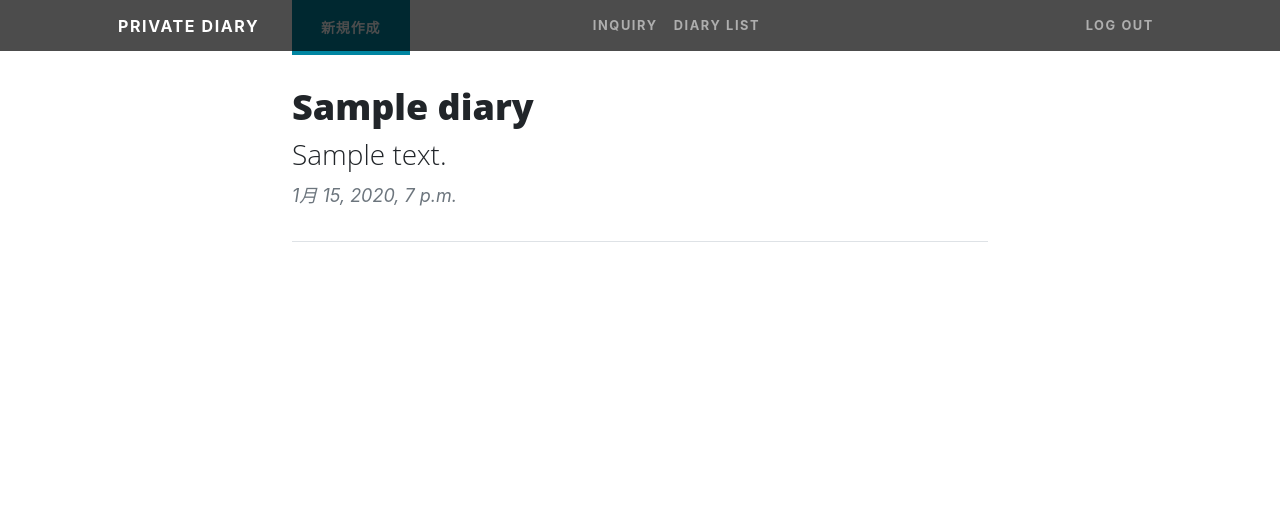
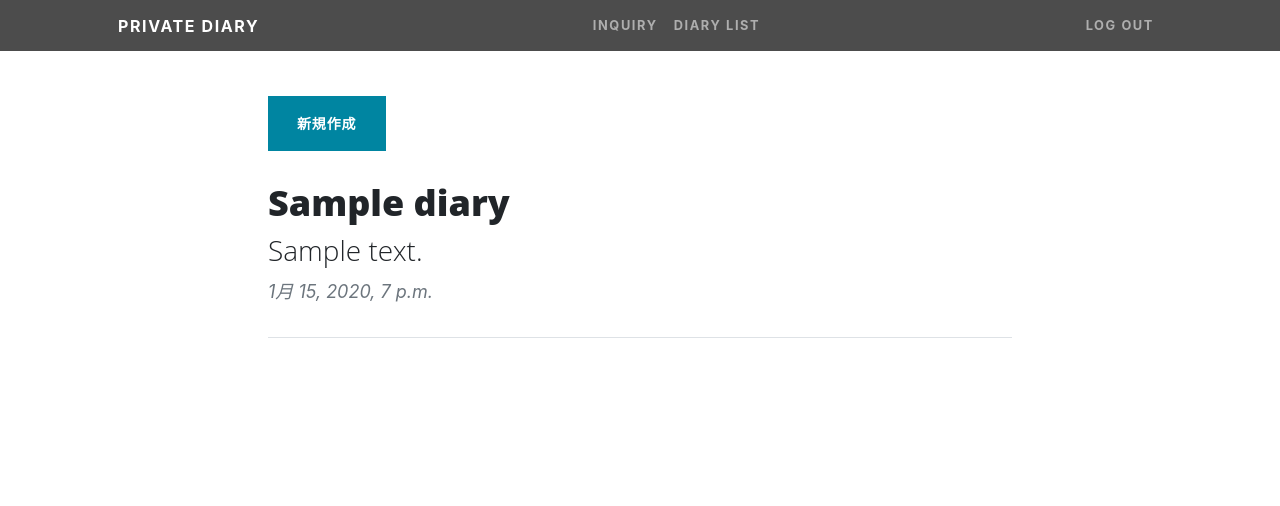
Before and after one commit to takaedakiribasami/django_exer, a Django app: page /diary-list/ in a window 1280 px wide. Shown: the top 506 px of the page. Run offline with Django 3.2, Linux system fonts and the light colour scheme; a user stored in the database is signed in; tables that the repository leaves empty hold one stand-in row (values such as "Sample post"); some libraries are stand-ins or nearby versions.

Commit message:
20211125 templateを修正

```diff
--- a/diary/templates/diary_create.html
+++ b/diary/templates/diary_create.html
@@ -1,10 +1,7 @@
 {% extends 'base.html' %}
 {% load static %}
-
 {% block title %}日記作成 | Private Diary{% endblock %}
-
 {% block active_diary_list %}active{% endblock %}
-
 {% block contents %}
 <div class="container">
     <div class="row">
@@ -12,7 +9,7 @@
             <form method="POST" enctype='multipart/form-data'>
                 {% csrf_token %}
                 <table class="table">
-                    {{ forms.as_table }}
+                    {{ form.as_table }}
                 </table>
                 <button class="btn btn-primary" type="submit">作成</button>
             </form>
--- a/diary/templates/diary_delete.html
+++ b/diary/templates/diary_delete.html
@@ -1,10 +1,7 @@
 {% extends 'base.html' %}
 {% load static %}
-
 {% block title %}日記削除 | Private Diary{% endblock %}
-
 {% block active_diary_list %}active{% endblock %}
-
 {% block contents %}
 <div class="container">
     <div class="row">
--- a/diary/templates/diary_detail.html
+++ b/diary/templates/diary_detail.html
@@ -1,10 +1,7 @@
 {% extends 'base.html' %}
 {% load static %}
-
 {% block title %}日記詳細 | Private Diary{% endblock %}
-
 {% block active_diary_list %}active{% endblock %}
-
 {% block contents %}
 <div class="container">
     <div class="my-div-style w-100">
--- a/diary/templates/diary_list.html
+++ b/diary/templates/diary_list.html
@@ -1,20 +1,16 @@
 {% extends 'base.html' %}
 {% load static %}
-
 {% block title %}日記一覧 | Private Diary{% endblock %}
-
 {% block active_diary_list %}active{% endblock %}
-
 {% block head %}
 <link href="{% static 'css/clean-blog.min.css' %}" rel="stylesheet" type="text/css" />
 {% endblock %}
-
 {% block contents %}
-<div class="container px-4 px-lg-5">
-    <div class="row gx-4 gx-lg-5 justify-content-center">
+<div class="container">
+    <div class="row">
         <div class="my-div-style w-100">
             <div class="col-lg-8 col-md-10 mx-auto">
-                <div class="clearfix">
+                <div class="clearfix my-div-style">
                     <a class="btn btn-primary float-right" href="{% url 'diary:diary_create' %}">新規作成</a>
                 </div>
                 {% for diary in diary_list %}
@@ -29,14 +25,13 @@
                     </a>
                     <p class="post-meta">{{ diary.created_at }}</p>
                 </div>
-                <hr class="my-4" />
+                <hr>
                 {% empty %}
                 <p>日記がありません。</p>
                 {% endfor %}
-
                 <!-- ページネーション -->
                 {% if is_paginated %}
-                <ul class="Pagination">
+                <ul class="pagination">
                     <!-- 前ページへのリンク -->
                     {% if page_obj.has_previous %}
                     <li class="page-item">
@@ -45,7 +40,6 @@
                         </a>
                     </li>
                     {% endif %}
-
                     <!-- ページ数表示 -->
                     {% for page_num in page_obj.paginator.page_range %}
                     {% if page_obj.number == page_num %}
@@ -58,7 +52,6 @@
                     </li>
                     {% endif %}
                     {% endfor %}
-
                     <!-- 次ページへのリンク -->
                     {% if page_obj.has_next %}
                     <li class="page-item">
--- a/diary/templates/diary_update.html
+++ b/diary/templates/diary_update.html
@@ -1,10 +1,7 @@
 {% extends 'base.html' %}
 {% load static %}
-
 {% block title %}日記編集 | Private Diary{% endblock %}
-
 {% block active_diary_list %}active{% endblock %}
-
 {% block contents %}
 <div class="container">
     <div class="row">
@@ -12,7 +9,7 @@
             <form method="POST" enctype='multipart/form-data'>
                 {% csrf_token %}
                 <table class="table">
-                    {{ forms.as_table }}
+                    {{ form.as_table }}
                 </table>
                 <button class="btn btn-primary" type="submit">更新</button>
                 <a class="btn btn-secondary ml-2" href="{% url 'diary:diary_detail' object.pk %}">キャンセル</a>
--- a/diary/templates/index.html
+++ b/diary/templates/index.html
@@ -1,8 +1,6 @@
 {% extends 'base.html' %}
 {% load static %}
-
 {% block title %}Web上にあなた専用の日記ページを保存できるサービス | Private Diary{% endblock %}
-
 {% block header %}
 <header class="masthead text-center text-white">
     <div class="masthead-content">
@@ -18,7 +16,6 @@
     <div class="bg-circle-4 bg-circle"></div>
 </header>
 {% endblock %}
-
 {% block contents %}
 <!-- Content section 1-->
 <section id="scroll">
@@ -38,7 +35,6 @@
         </div>
     </div>
 </section>
-
 <!-- Content section 2-->
 <section>
     <div class="container px-5">
--- a/diary/templates/inquiry.html
+++ b/diary/templates/inquiry.html
@@ -1,18 +1,13 @@
 {% extends 'base.html' %}
-
 {% block title %}お問い合わせ | Private Diary{% endblock %}
-
 {% block ative_inquiry %}active{% endblock %}
-
 {% block contents %}
 <div class="container">
     <div class="row">
         <div class="my-div-style">
             <form method="post">
                 {% csrf_token %}
-
                 {{ form.non_field_errors }}
-
                 {% for field in form %}
                 <div class="form-group row">
                     <label for="{{ field.id_for_label }}" class="col-sm-4 col-form-label">
```
Also changed, not shown: diary/templates/base.html (+0 -9 lines), static/css/mystyle.css (line endings or trailing spaces).
